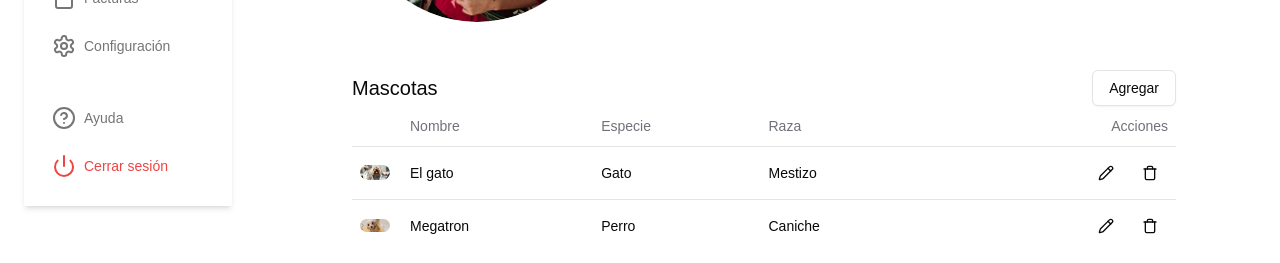
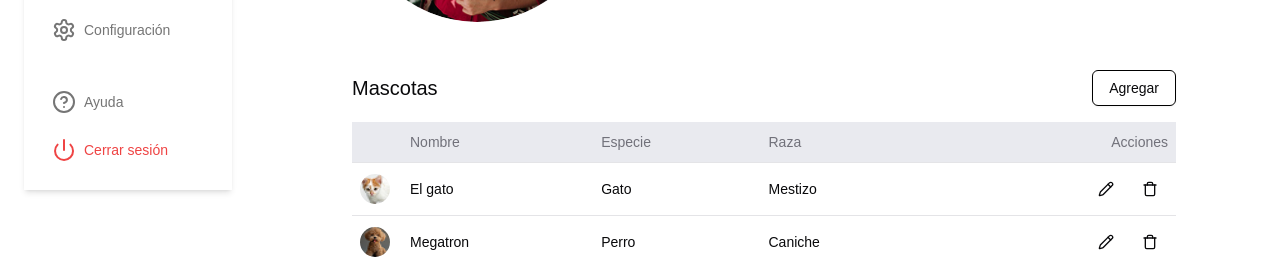
Before and after one commit to belencita12/IISS2, a Next.js app: page /dashboard/clients/1 in a window 1280 px wide. Shown: the part 689-952 px from the top of the page. Built offline with nearby package versions, Linux system fonts and the light colour scheme; no server answers; sample sign-in values are in the browser's storage.

Commit message:
Add client profile and pets sections to dashboard; update images

```diff
--- a/src/app/dashboard/clients/[id]/page.tsx
+++ b/src/app/dashboard/clients/[id]/page.tsx
@@ -1,9 +1,8 @@
 import { Header } from "@/components/profile/Header";
 import authOptions from "@/lib/auth/options";
-import { getServerSession, User } from "next-auth";
-import Image from 'next/image';
-import { Button } from "@/components/ui/button";
-import PetsTable from "@/components/admin/pet/PetsTable";
+import { getServerSession, } from "next-auth";
+import ClientProfileSection from "@/components/admin/client/ClientProfileSection";
+import PetsSection from "@/components/admin/pet/PetsSection";
 
 type ClientDetailsProps = {
     params: {
@@ -11,7 +10,7 @@ type ClientDetailsProps = {
     };
 };
 
-export default async function ClientDetails({ params }: ClientDetailsProps) {
+export default async function ClientDetails() {
     const token = await getServerSession(authOptions);
     const fullName = token?.user?.fullName || "User";
     const client = {
@@ -23,28 +22,8 @@ export default async function ClientDetails({ params }: ClientDetailsProps) {
     return (
         <>
             <Header fullName={fullName} />
-            <section className="flex items-center gap-16 mx-auto px-24 py-12">
-                <Image
-                    src={client.image}
-                    alt={client.fullName}
-                    width={250}
-                    height={250}
-                    className="rounded-full bg-cover w[400px] h[400px]"
-                />
-               <div>
-               <h1 className="text-3xl font-bold text-gray-800">
-                    {client.fullName}
-                </h1>
-                <p className="text-gray-600">{client.email}</p>
-               </div>
-            </section>
-            <section className="mx-auto px-24">
-                <div className="flex justify-between items-center ">
-                    <h2 className="text-xl">Mascotas</h2>
-                    <Button variant={"outline"}>Agregar</Button>
-                </div>
-                <PetsTable />
-            </section>
+            <ClientProfileSection {...client} />
+            <PetsSection />
         </>
     );
 }
--- /dev/null
+++ b/src/components/admin/client/ClientProfileSection.tsx
@@ -0,0 +1,27 @@
+import Image from 'next/image';
+
+interface ClientProfileProps {
+  fullName: string;
+  email: string;
+  image: string;
+}
+
+export default function ClientProfileSection({ fullName, email, image }: ClientProfileProps) {
+  return (
+    <section className="flex flex-wrap items-center gap-4 px-16 mx-auto md:gap-16 md:px-24 py-12">
+      <Image
+        src={image}
+        alt={fullName}
+        width={250}
+        height={250}
+        className="rounded-full bg-cover md:w[250px] md:h[250px]"
+      />
+      <div>
+        <h1 className="text-xl md:text-3xl font-bold text-gray-800">
+          {fullName}
+        </h1>
+        <p className=" text-gray-600 text-wrap">{email}</p>
+      </div>
+    </section>
+  );
+}
--- /dev/null
+++ b/src/components/admin/pet/PetsSection.tsx
@@ -0,0 +1,14 @@
+import { Button } from "@/components/ui/button";
+import PetsTable from "./PetsTable";
+
+export default function PetsSection() {
+    return (
+        <section className="mx-auto px-24">
+        <div className="flex justify-between items-center mb-4">
+            <h2 className="text-xl">Mascotas</h2>
+            <Button variant={"outline"} className="border-black border-solid">Agregar</Button>
+        </div>
+        <PetsTable />
+    </section>
+);
+}
--- a/src/components/admin/pet/PetsTable.tsx
+++ b/src/components/admin/pet/PetsTable.tsx
@@ -17,14 +17,14 @@ import {
       name: "El gato",
       species: "Gato",
       breed: "Mestizo",
-      image: "/pelu1.png",
+      image: "/image (4).png",
     },
     {
       id: 2,
       name: "Megatron",
       species: "Perro",
       breed: "Caniche",
-      image: "/pelu2.png",
+      image: "/image 26.png",
     },
   ];
 
@@ -32,7 +32,7 @@ import {
     return (
       <Table>
         <TableHeader>
-          <TableRow className="bg-[E9EAEF]">
+          <TableRow className="bg-[#E9EAEF]">
             <TableHead className="w-[50px]"> </TableHead>
             <TableHead>Nombre</TableHead>
             <TableHead>Especie</TableHead>
--- a/src/components/global/SideBar.tsx
+++ b/src/components/global/SideBar.tsx
@@ -3,8 +3,8 @@ import SignOutButton from "./SignOutButton";
 
 export default function SideBar() {
   return (
-    <div className="flex h-full flex-col px-3 py-4 md:px-2">
-      <div className="flex grow flex-row justify-between p-4 space-x-2 md:flex-col md:space-x-0 md:space-y-2">
+    <div className="flex h-full flex-col md:px-2">
+      <div className="flex grow flex-row justify-between md:p-4 space-x-2 md:flex-col md:space-x-0 md:space-y-2">
         <div className="sticky top-0 h-auto p-4 bg-white shadow-md md:sticky md:top-0">
           <NavLinks />
           <SignOutButton />
```
Also changed, not shown: public/image (4).png (added), public/image 26.png (added).
